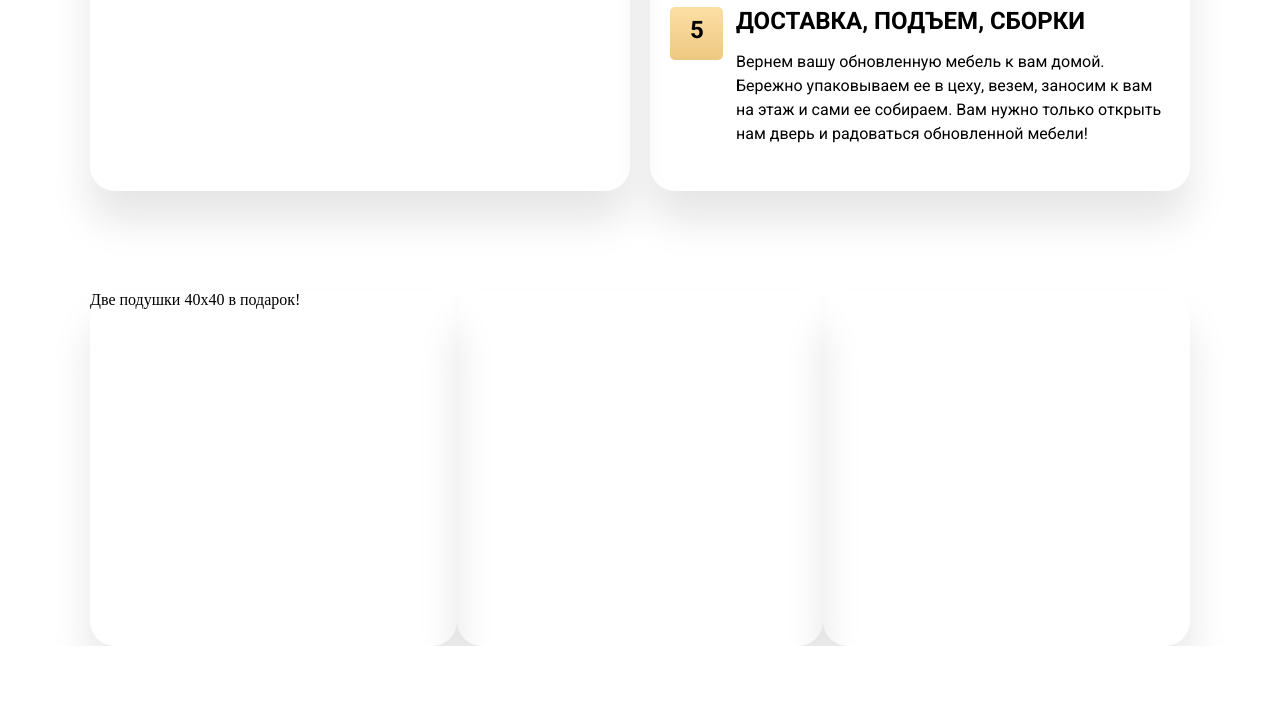
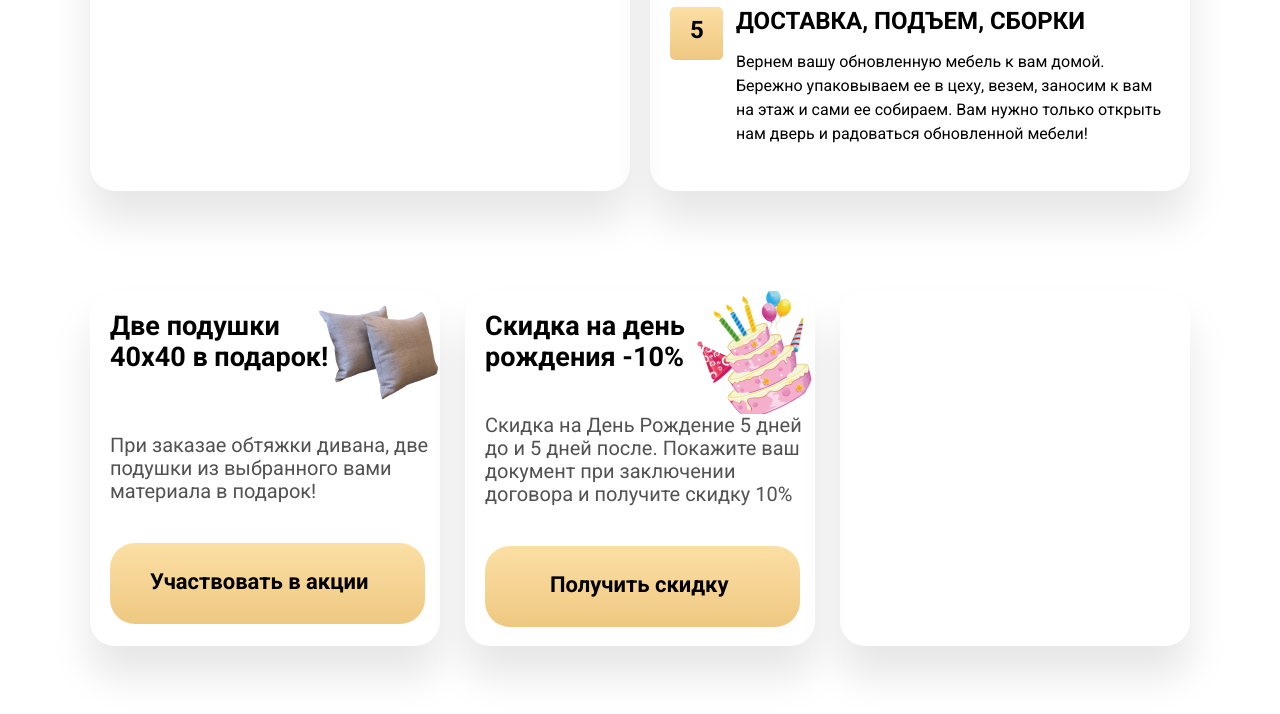
Before and after one commit to EvGenius90/-, a website: page index.html in a window 1280 px wide. Shown: the part 3694-4408 px from the top of the page. Before the commit the page ends 4340 px from the top, so only its background shows below. Drawn offline with nearby package versions, Linux system fonts and the light colour scheme; files whose address does not match are found by name.

Commit message:
feat: add content

```diff
--- a/index.html
+++ b/index.html
@@ -651,13 +651,28 @@
               <div class="promotions__products-title-left">
                 Две подушки 40х40 в подарок!
               </div>
-              <div class="promotions__products-title-right">
-
-              </div>
+            </div>
+            <div class="promotions__products-text">
+              При заказае обтяжки дивана, две подушки из выбранного вами материала в подарок!
+            </div>
+            <div class="promotions__products-btn">
+              Участвовать в акции
             </div>
           </div>
-          <div class="promotions__products promotions__blocks-discount"></div>
-          <div class="promotions__products promotions__blocks-pensioners"></div>
+          <div class="promotions__products promotions__blocks-discount">
+            <div class="promotions__blocks-discount-title">
+              Скидка на день рождения -10%
+            </div>
+            <div class="promotions__blocks-discount-text">
+              Скидка на День Рождение 5 дней до и 5 дней после. Покажите ваш документ при заключении договора и получите скидку 10%
+            </div>
+            <div class="promotions__blocks-discount-btn">
+              Получить скидку
+            </div>
+          </div>
+          <div class="promotions__products promotions__blocks-pensioners">
+
+          </div>
         </div>
       </div>
     </div>
--- a/sass/style.sass
+++ b/sass/style.sass
@@ -481,6 +481,7 @@
                             line-height: normal
 
 .promotions
+    margin-bottom: 80px
     .container
         max-width: 1140px
         padding: 0 20px
@@ -488,8 +489,57 @@
     &__blocks
         display: flex
         justify-content: space-between
+        &-discount-title
+            background: url('/src/images/image50.png') right no-repeat
+            height: 123px
+            font-family: "Roboto", sans-serif
+            font-weight: 700
+            font-size: 27px
+            padding-top: 20px
+        &-discount-text
+            font-family: "Roboto", sans-serif
+            font-weight: 400
+            font-size: 20px
+            color: #525252
+            margin-bottom: 40px
+        &-discount-btn
+            @include btn-color
+            width: 315px
+            height: 81px
+            padding: 26px 65px
+            font-family: "Roboto", sans-serif
+            font-weight: 700
+            font-size: 22px
     &__products
-        width: 380px
+        width: 350px
         height: 355px
         border-radius: 25px
         box-shadow: 0 30px 40px 0 rgba(0, 0, 0, 0.1)
+        padding-left: 20px
+        &-title
+            display: flex
+            align-items: center
+            &-left
+                height: 123px
+                font-family: "Roboto", sans-serif
+                font-weight: 700
+                font-size: 27px
+                background: url('/src/images/transparent.png') right no-repeat
+                width: 100%
+                padding-top: 20px
+                text-wrap: balance
+                margin-bottom: 20px
+        &-text
+            font-family: "Roboto", sans-serif
+            font-weight: 400
+            font-size: 20px
+            color: #525252
+            margin-bottom: 40px
+        &-btn
+            @include btn-color
+            width: 315px
+            height: 81px
+            padding: 26px 40px
+            font-family: "Roboto", sans-serif
+            font-weight: 700
+            font-size: 22px
```
Also changed, not shown: images/document_pensii.png (added), images/image50.png (added), images/transparent.png (added), sass/style.css, sass/style.min.css, 1 other file.
